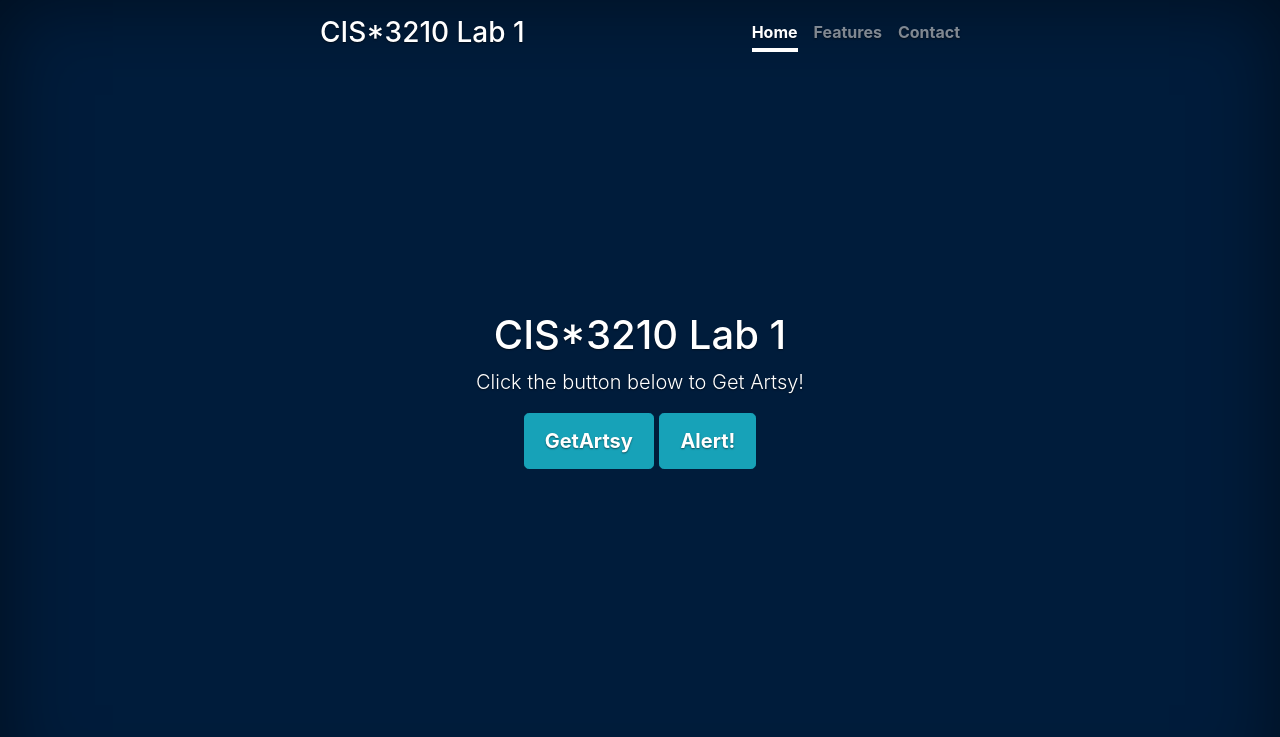
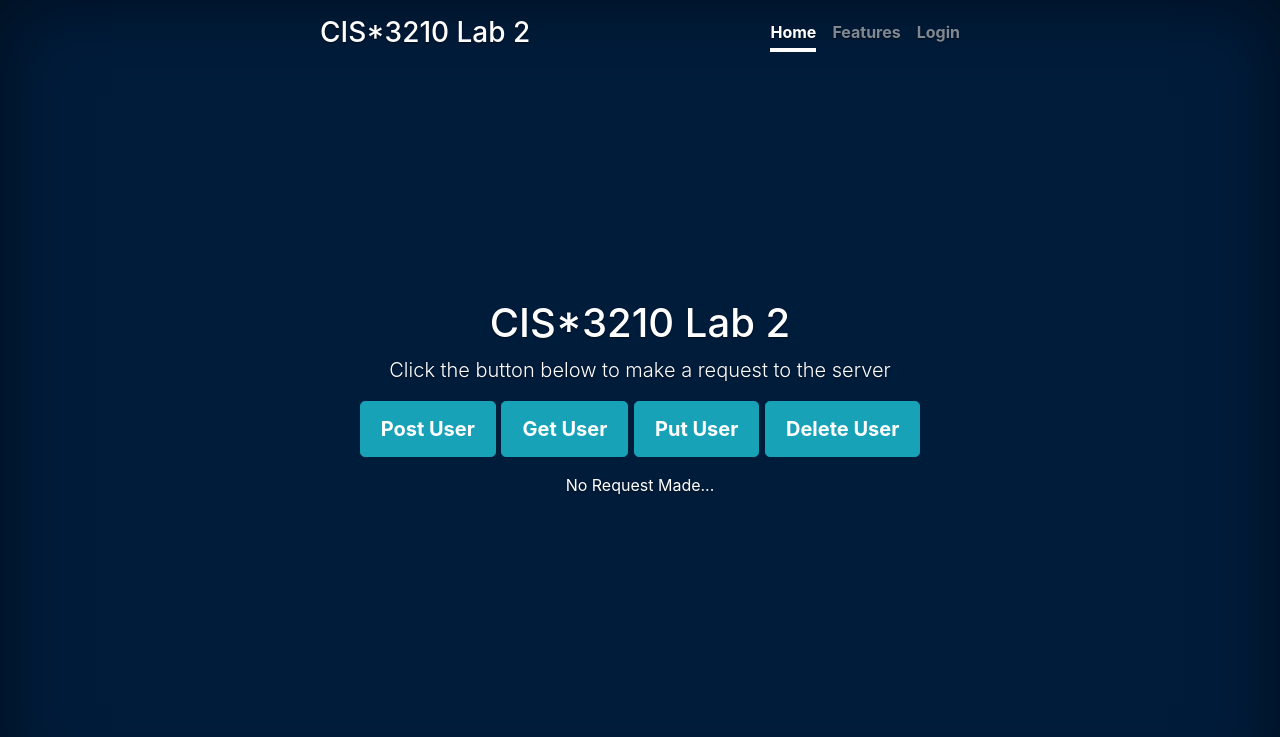
Before and after one commit to Ultrajai/CIS-3210_LabProj, a Flask app: page / in a window 1280 px wide. Shown: the top 737 px of the page. Run offline with Flask 2, Linux system fonts and the light colour scheme; some libraries are stand-ins or nearby versions.

Commit message:
Finished Lab 2

```diff
--- a/app.py
+++ b/app.py
@@ -1,6 +1,6 @@
 #!/usr/local/bin/python
 
-from flask import Flask, render_template
+from flask import Flask, render_template, request
 
 app = Flask(__name__, static_url_path='')
 #app.debug = True
@@ -9,3 +9,14 @@ app = Flask(__name__, static_url_path='')
 @app.route('/')
 def index(name=None):
     return render_template('index.html', name=name)
+
+@app.route('/user', methods = ['GET', 'POST', 'PUT', 'DELETE'])
+def login():
+    if request.method == 'POST':
+        return ('Trying to POST user!', 200)
+    elif request.method == 'PUT':
+        return  ('Trying to PUT user!', 200)
+    elif request.method == 'DELETE':
+        return  ('Trying to DELETE user!', 200)
+    else:
+        return ('Trying to GET user!', 200)
--- a/static/js/init.js
+++ b/static/js/init.js
@@ -1,19 +1,50 @@
 $(document).ready(function () {
 
-  // Load Links
-	clippy.load('Links', function(agent) {
-			agent.show();
+  console.log("Ajai Gill 1015577")
 
+	$("#PostUser").click(function(event){
 
-			//Link's ears go whoop
-	    $('#alert-button').click(function () {
-				agent.play('Alert');
-	    });
+    $.ajax({
+		  type: "POST",
+		  url: '/user',
+		  success: function(result){
+        $("#RequestResult").html(result);
+      }
+		});
+	});
 
-			//Link smears your screen with paint *sigh*
-			$('#artsy-button').click(function () {
-				agent.play('GetArtsy');
-	    });
+  $("#GetUser").click(function(event){
 
+    $.ajax({
+		  type: "GET",
+		  url: '/user',
+		  success: function(result){
+        $("#RequestResult").html(result);
+        console.log(result);
+      }
 		});
+	});
+
+  $("#PutUser").click(function(event){
+
+    $.ajax({
+		  type: "PUT",
+		  url: '/user',
+		  success: function(result){
+        $("#RequestResult").html(result);
+      }
+		});
+	});
+
+  $("#DeleteUser").click(function(event){
+
+    $.ajax({
+		  type: "DELETE",
+		  url: '/user',
+		  success: function(result){
+        $("#RequestResult").html(result);
+      }
+		});
+	});
+
 });
--- a/templates/index.html
+++ b/templates/index.html
@@ -14,29 +14,31 @@
 		<link href="/css/bootstrap.min.css" rel="stylesheet">
 
 		<!-- Custom styles for this template -->
-		<link href="/css/clippy.css" rel="stylesheet">
 		<link href="/css/cover.css" rel="stylesheet">
 	</head>
 	<body class="text-center">
 		<div class="cover-container d-flex w-100 h-100 p-3 mx-auto flex-column">
 			<header class="masthead mb-auto">
 				<div class="inner">
-					<h3 class="masthead-brand">CIS*3210 Lab 1</h3>
+					<h3 class="masthead-brand">CIS*3210 Lab 2</h3>
 					<nav class="nav nav-masthead justify-content-center">
 						<a class="nav-link active" href="#">Home</a>
 						<a class="nav-link" href="#">Features</a>
-						<a class="nav-link" href="#">Contact</a>
+						<a class="nav-link" href="/login">Login</a>
 					</nav>
 				</div>
 			</header>
 
 			<main role="main" class="inner cover">
-				<h1 class="cover-heading">CIS*3210 Lab 1</h1>
-				<p class="lead">Click the button below to Get Artsy!</p>
+				<h1 class="cover-heading">CIS*3210 Lab 2</h1>
+				<p class="lead">Click the button below to make a request to the server</p>
 				<p class="lead">
-					<a href="#" id="artsy-button" class="btn btn-lg btn-info">GetArtsy</a>
-					<a href="#" id="alert-button" class="btn btn-lg btn-info">Alert!</a>
+					<button id="PostUser" class="btn btn-lg btn-info">Post User</button>
+					<button id="GetUser" class="btn btn-lg btn-info">Get User</button>
+					<button id="PutUser" class="btn btn-lg btn-info">Put User</button>
+					<button id="DeleteUser" class="btn btn-lg btn-info">Delete User</button>
 				</p>
+				<div id="RequestResult">No Request Made...</div>
 			</main>
 
 			<footer class="mastfoot mt-auto">
@@ -48,7 +50,6 @@
 
 		<script src="/js/jquery.min.js"></script>
 		<script src="/js/bootstrap.min.js"></script>
-		<script src="/js/clippy.min.js"></script>
 		<script src="/js/init.js"></script>
 
 	</body>
```
